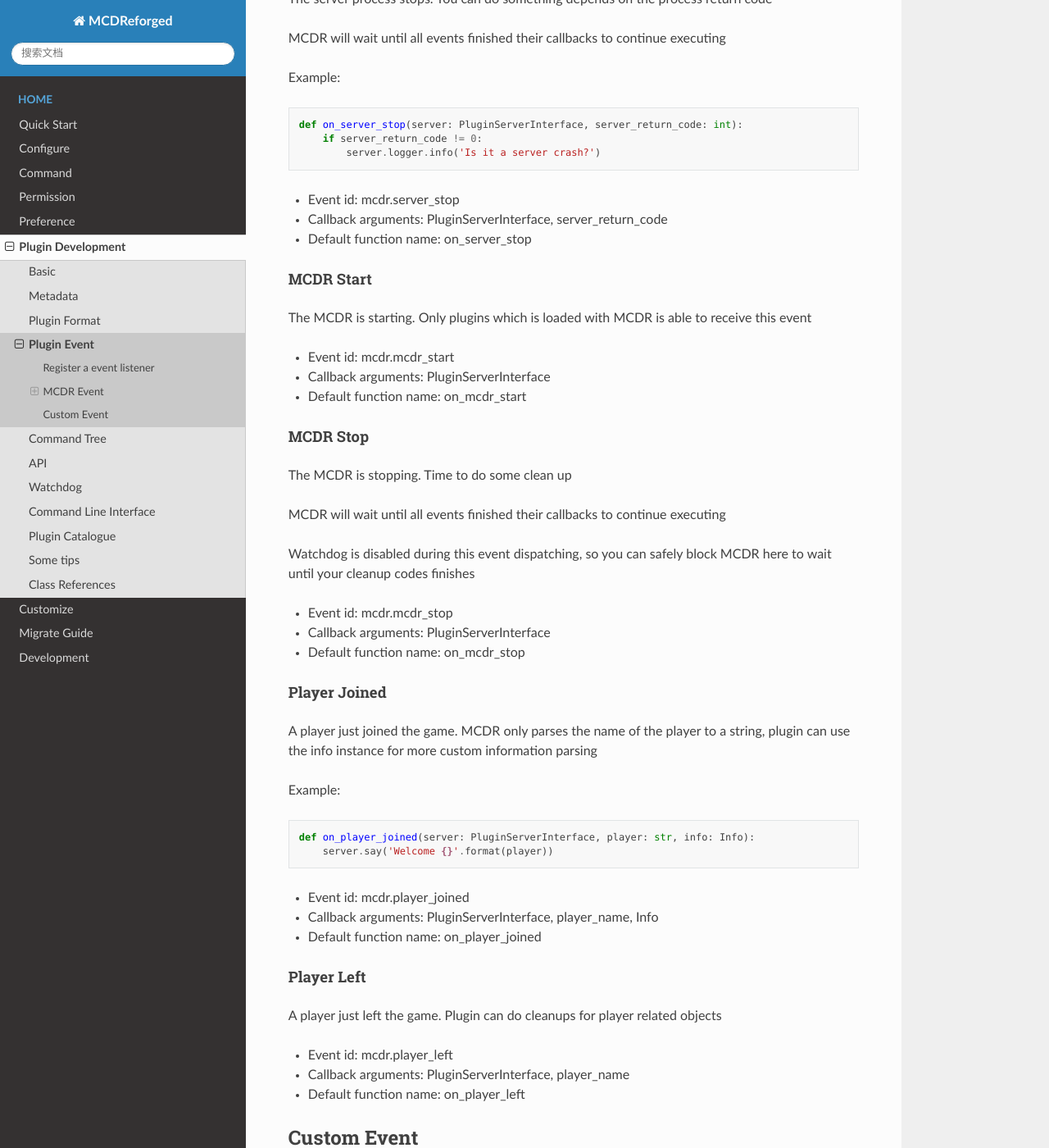
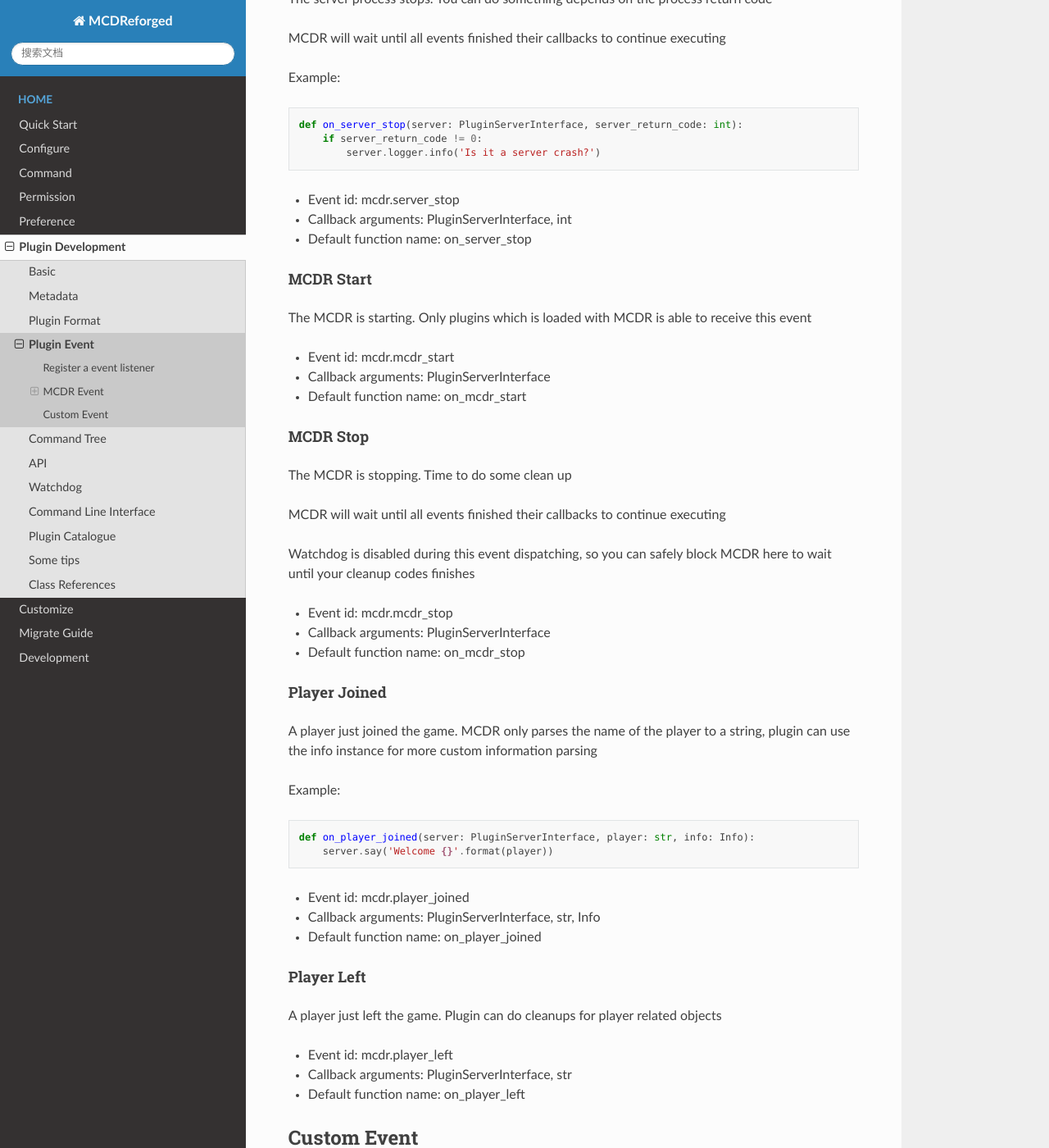
Before and after one commit to MCDReforged/MCDReforged, a Sphinx documentation site: the page built from docs/source/plugin_dev/event.rst, in a window 1280 px wide and 1400 px high, scrolled down 3307 px. Shown: the whole window at 82% size. Built offline with Sphinx 7.4.7 and the Read the Docs theme 2.0.0, drawn with Linux system fonts in a browser that asks for light colours; some of the changed text lies outside the part shown.

Commit message:
doc: plugin event arguments list standardization
always use arg type name
fixed #192

```diff
--- a/docs/source/plugin_dev/event.rst
+++ b/docs/source/plugin_dev/event.rst
@@ -153,7 +153,7 @@ Example:
 
 
 * Event id: mcdr.server_stop
-* Callback arguments: PluginServerInterface, server_return_code
+* Callback arguments: PluginServerInterface, int
 * Default function name: on_server_stop
 
 MCDR Start
@@ -194,7 +194,7 @@ Example:
 
 
 * Event id: mcdr.player_joined
-* Callback arguments: PluginServerInterface, player_name, Info
+* Callback arguments: PluginServerInterface, str, Info
 * Default function name: on_player_joined
 
 Player Left
@@ -204,7 +204,7 @@ A player just left the game. Plugin can do cleanups for player related objects
 
 
 * Event id: mcdr.player_left
-* Callback arguments: PluginServerInterface, player_name
+* Callback arguments: PluginServerInterface, str
 * Default function name: on_player_left
 
 Custom Event
```
Also changed, not shown: other parts of docs/source/plugin_dev/event.rst (+1 -1 lines), 1 other file.
